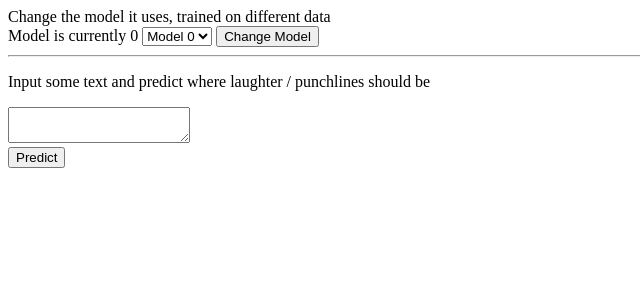
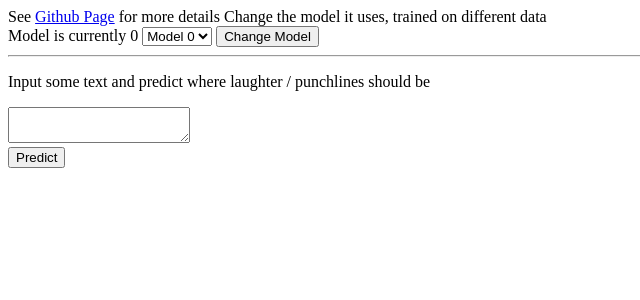
Before and after one commit to BlakeTacklind/Funny-Finder, a Flask app: page / in a window 1280 px wide. Shown: the top 300 px of the page, without its empty margins (0-640 px from the left). Run offline with Flask 2, Linux system fonts and the light colour scheme.

Commit message:
updated Readme and webpage to include deployed links to eachother

```diff
--- a/Webpage/templates/main.html
+++ b/Webpage/templates/main.html
@@ -1,5 +1,7 @@
 <!doctype html>
 <title>Funny Finder</title>
+
+See <a href="https://github.com/BlakeTacklind/Funny-Finder">Github Page</a> for more details
 
 Change the model it uses, trained on different data
 
```
Also changed, not shown: Readme.md.
